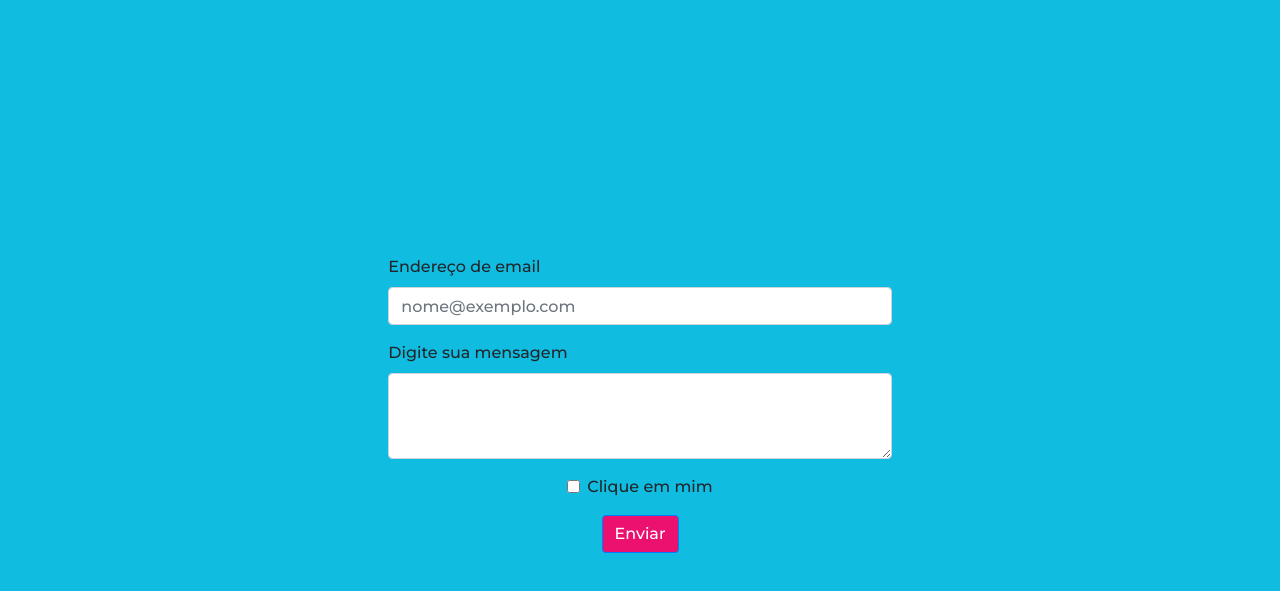
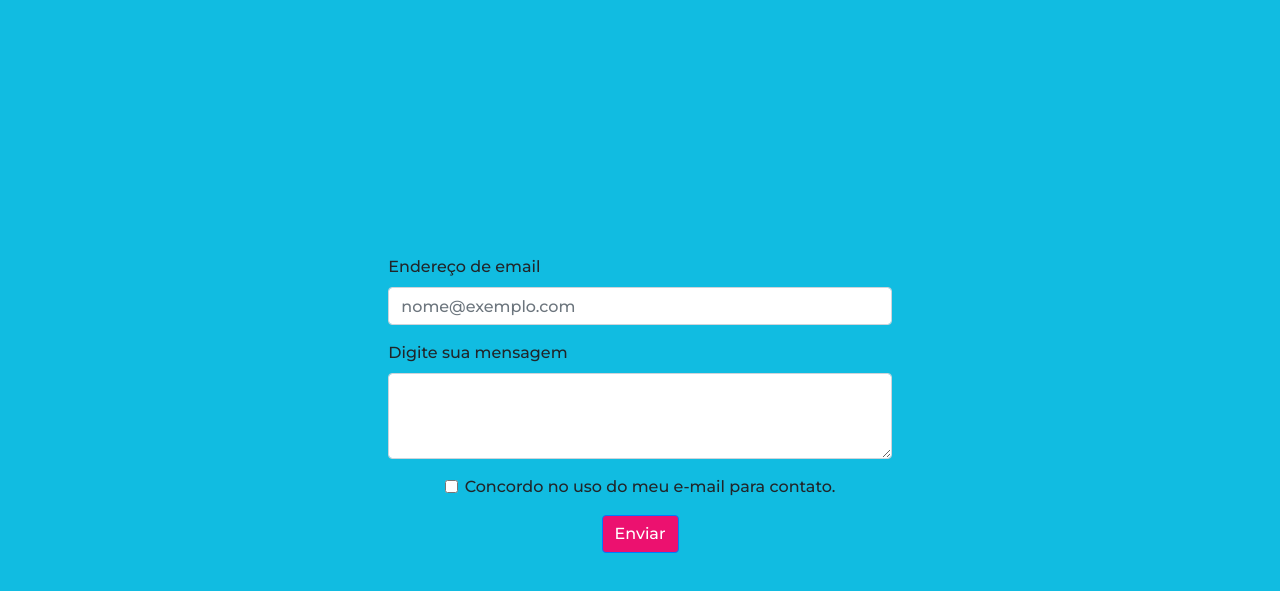
Before and after one commit to camilaccouto/PARTILENDOEQUIPE, a plain HTML site: page contato atualizado.html in a window 1280 px wide. Shown: the part 115-706 px from the top of the page. Drawn offline with nearby package versions, Linux system fonts and the light colour scheme.

Commit message:
Update contato atualizado.html

```diff
--- a/contato atualizado.html
+++ b/contato atualizado.html
@@ -115,7 +115,7 @@ body{
 
         <div class="form-group form-check">
             <input type="checkbox" class="form-check-input" id="exampleCheck1">
-            <label class="form-check-label" for="exampleCheck1">Clique em mim</label>
+            <label class="form-check-label" for="exampleCheck1">Concordo no uso do meu e-mail para contato.</label>
           </div>
           <button type="submit" style="background-color: #ec116f;" class="btn btn-primary">Enviar</button>
 
```
